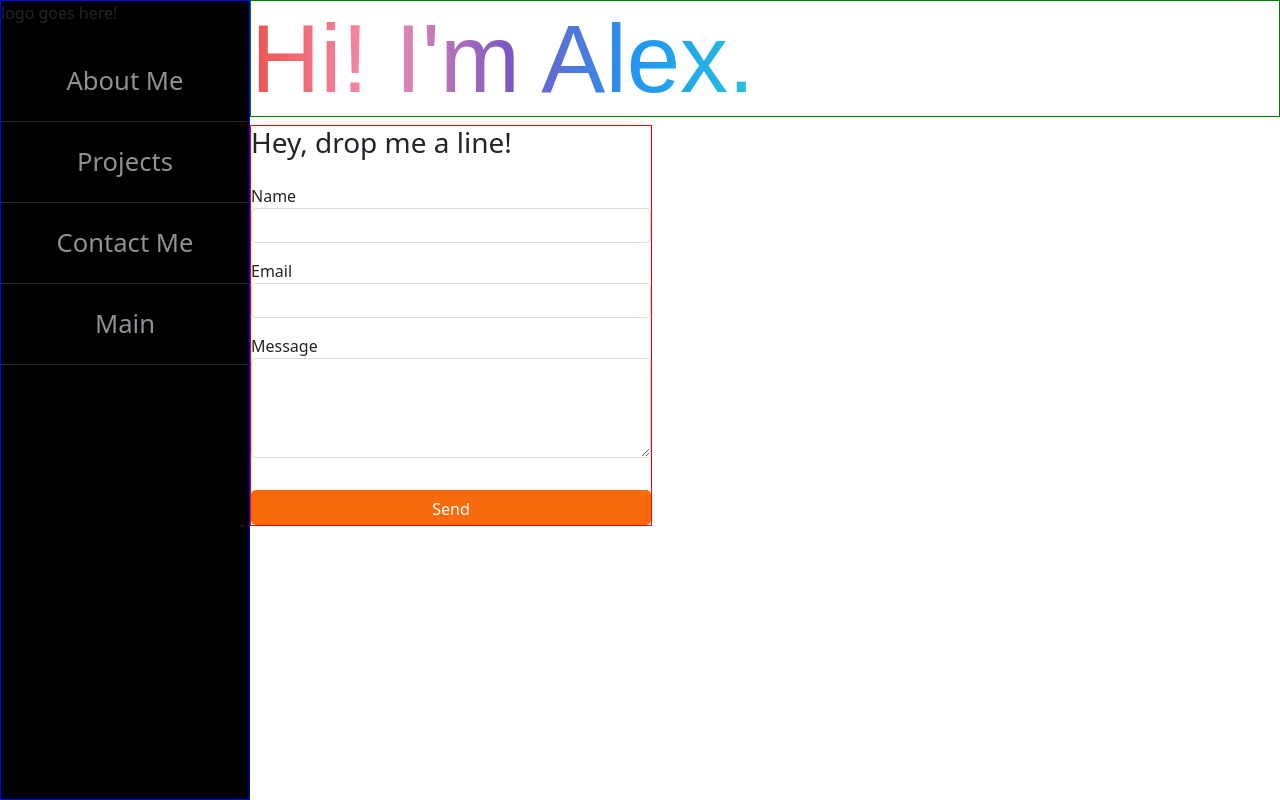
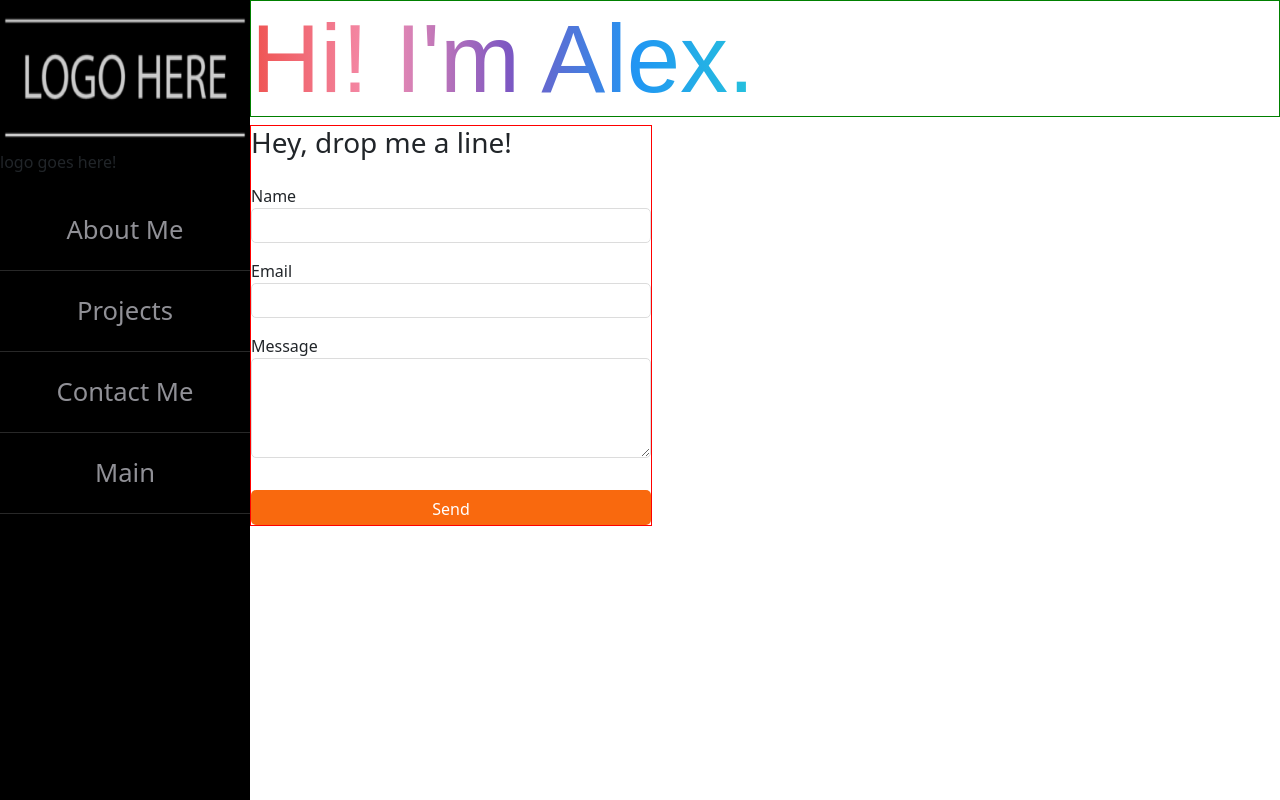
Before and after one commit to alexiusvdt/profile, a React (Create React App) app: page /contact-me in a window 1280 px wide. Built offline with nearby package versions, Linux system fonts and the light colour scheme.

Commit message:
addl styling, break for lunch

```diff
--- a/src/components/PageControl.js
+++ b/src/components/PageControl.js
@@ -45,7 +45,6 @@ const Pane1 = styled.div`
   position: absolute;
   top: 0;
   bottom: 0;
-  border: 1px solid blue;
   background-color: black;
 `;
 
--- a/src/components/Sidebar.js
+++ b/src/components/Sidebar.js
@@ -1,11 +1,13 @@
 import React from "react";
 import { Link } from "react-router-dom";
 import styled from "styled-components";
+import Logo from '../img/logo-placeholder.png'
 
 function Sidebar(){
 
   return(
     <>
+      <img src={Logo} width={250} height={150} alt="placeholder"></img>
       <p>logo goes here!</p>
       <NavLink to="/about-me">About Me</NavLink>
       <NavLink to="/projects">Projects</NavLink>
@@ -30,7 +32,3 @@ const NavLink = styled(Link)`
   line-height: 5rem;
   border-bottom: 1px solid #282828;
 `;
-
-const Div1 = styled.div`
-  background-color: black;
-`;
```
Also changed, not shown: src/img/logo-placeholder.png (added).
